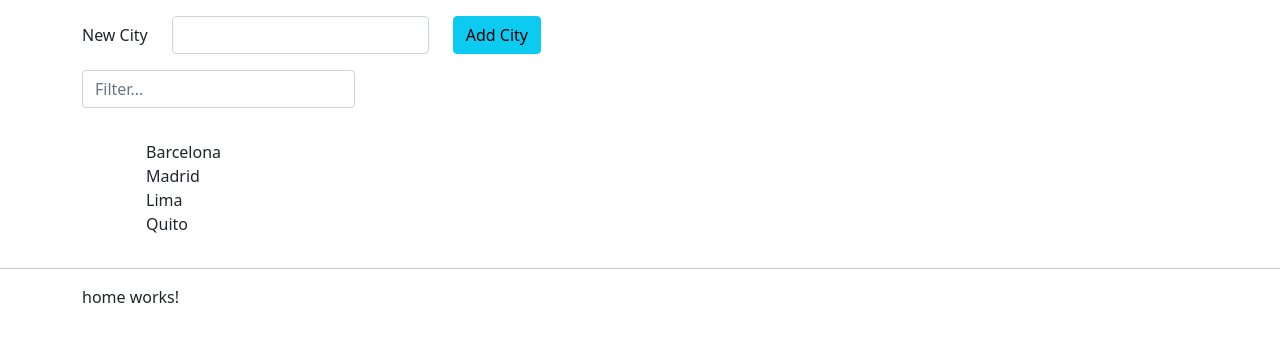
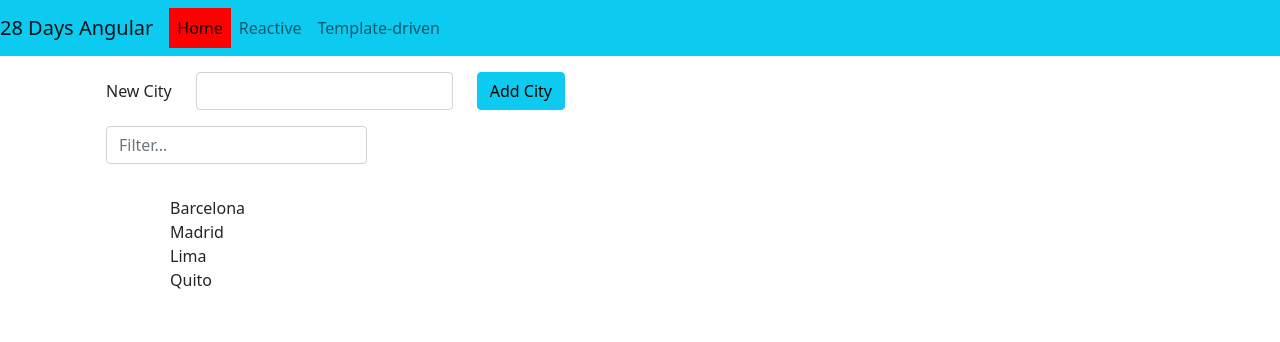
Before and after one commit to apgallego/angular-28-days-tutorial, an Angular app: page /home in a window 1280 px wide. Shown: the top 342 px of the page. Built offline with nearby package versions, Linux system fonts and the light colour scheme.

Commit message:
routing settings

```diff
--- a/src/app/app.component.html
+++ b/src/app/app.component.html
@@ -1,40 +1,8 @@
-<!-- <p *ngIf="name">El nombre es: {{name}}</p> -->
-
-<!-- <input type="text" [(ngModel)]="name" /> -->
+<app-navbar></app-navbar>
 
 <div class="container">
   <div class="row">
-    <div class="col-md-6 my-3">
-      <app-form-new-item (newItemEvent)="addNewCity($event)" [label]="'City'" [className]="'btn-info'"></app-form-new-item>
-      <div class="col-md-6 my-3">
-        <input type="text" class="form-control" placeholder="Filter..." [(ngModel)]="criteria">
-      </div>
-    </div>
-    <div class="col-md-8">
-      <ul>
-        <app-cities *ngFor="let city of (cities | filter: criteria)" (cityClickedEvent)="onCityClicked($event)" [city]="city" [selection]="selection"></app-cities>
-      </ul>
-    </div>
-    <!-- <input type="text" (keypress)="onSearch()" /> -->
-    <!-- ** Angular pipelines ** -->
-    <!-- <p>{{'6/15/15, 9:03 AM' | date: 'full'}}</p> -->
-    <!-- <p>My birthday is: {{'6/15/15, 9:03 AM' | date: 'full' | uppercase}}</p> -->
-    <!-- <p>{{'999' |  currency}}</p> -->
-    <!-- <p>{{'999' |  currency:'EUR'}}</p> -->
-    <!-- <p>{{'999' |  currency:'DOP'}}</p> -->
-    <div class="col-md-4">
-      <div *ngIf="selection">
-        <p>Your city is: {{selection}}</p>
-        <!-- <button (click)="onClear()">Clear your selection</button> -->
-        <app-button (click)="onClear()" [label]="'Clear your selection'"></app-button>
-      </div>
-    </div>
-  </div>
-</div>
-<hr/>
-<div class="container">
-  <div class="row">
-    <div class="col-6">
+    <div class="col-12">
       <!-- in the video, if <router-outlet> gives an error, the guy says to import AppRoutingModule in app.module.ts.
         that didn't work for me and in StackOverflow gave the following solution: importing RouterModule -->
       <router-outlet></router-outlet>
--- a/src/app/app.component.ts
+++ b/src/app/app.component.ts
@@ -6,27 +6,5 @@ import { Component } from '@angular/core';
   styleUrls: ['./app.component.scss']
 })
 export class AppComponent {
-  title = 'angular-28-days-tutorial';
-  name!: string;
-  cities = ['Barcelona', 'Madrid', 'Lima', 'Quito'];
-  selection!: string;
-  criteria = '';
 
-  addNewCity(city: string): void {
-    this.cities.push(city);
-  }
-
-  onCityClicked(city: string): void{
-    console.log('City -> ', city);
-    this.selection = city;
-  }
-
-  onClear(): void{
-    console.log('onClear');
-    this.selection = '';
-  }
-
-  onSearch(): void {
-   console.log('onSearch');
-  }
 }
--- a/src/app/app.module.ts
+++ b/src/app/app.module.ts
@@ -12,6 +12,8 @@ import { ContactReactiveComponent } from './contact-reactive/contact-reactive.co
 import { HomeComponent } from './home/home.component';
 import { AppRoutingModule } from './app.routing.module';
 import { RouterModule } from '@angular/router';
+import { NavbarComponent } from './navbar/navbar.component';
+import { PagenotfoundComponent } from './pagenotfound/pagenotfound.component';
 
 @NgModule({
   declarations: [
@@ -23,6 +25,8 @@ import { RouterModule } from '@angular/router';
     ContactComponent,
     ContactReactiveComponent,
     HomeComponent,
+    NavbarComponent,
+    PagenotfoundComponent,
 
   ],
   imports: [
--- a/src/app/app.routing.module.ts
+++ b/src/app/app.routing.module.ts
@@ -3,12 +3,14 @@ import { RouterModule, Routes } from "@angular/router";
 import { ContactReactiveComponent } from "./contact-reactive/contact-reactive.component";
 import { ContactComponent } from "./contact/contact.component";
 import { HomeComponent } from "./home/home.component";
+import { PagenotfoundComponent } from "./pagenotfound/pagenotfound.component";
 
 const routes: Routes = [
     { path: '', redirectTo: '/home', pathMatch: 'full' },
     { path: 'contact-reactive', component: ContactReactiveComponent },
     { path: 'contact-template', component: ContactComponent },
     { path: 'home', component: HomeComponent },
+    { path: '**', component: PagenotfoundComponent },
 ];
 
 @NgModule({
--- a/src/app/home/home.component.html
+++ b/src/app/home/home.component.html
@@ -1 +1,33 @@
-<p>home works!</p>
+<!-- <p *ngIf="name">El nombre es: {{name}}</p> -->
+
+<!-- <input type="text" [(ngModel)]="name" /> -->
+
+<div class="container">
+    <div class="row">
+      <div class="col-md-6 my-3">
+        <app-form-new-item (newItemEvent)="addNewCity($event)" [label]="'City'" [className]="'btn-info'"></app-form-new-item>
+        <div class="col-md-6 my-3">
+          <input type="text" class="form-control" placeholder="Filter..." [(ngModel)]="criteria">
+        </div>
+      </div>
+      <div class="col-md-8">
+        <ul>
+          <app-cities *ngFor="let city of (cities | filter: criteria)" (cityClickedEvent)="onCityClicked($event)" [city]="city" [selection]="selection"></app-cities>
+        </ul>
+      </div>
+      <!-- <input type="text" (keypress)="onSearch()" /> -->
+      <!-- ** Angular pipelines ** -->
+      <!-- <p>{{'6/15/15, 9:03 AM' | date: 'full'}}</p> -->
+      <!-- <p>My birthday is: {{'6/15/15, 9:03 AM' | date: 'full' | uppercase}}</p> -->
+      <!-- <p>{{'999' |  currency}}</p> -->
+      <!-- <p>{{'999' |  currency:'EUR'}}</p> -->
+      <!-- <p>{{'999' |  currency:'DOP'}}</p> -->
+      <div class="col-md-4">
+        <div *ngIf="selection">
+          <p>Your city is: {{selection}}</p>
+          <!-- <button (click)="onClear()">Clear your selection</button> -->
+          <app-button (click)="onClear()" [label]="'Clear your selection'"></app-button>
+        </div>
+      </div>
+    </div>
+  </div>
--- a/src/app/home/home.component.ts
+++ b/src/app/home/home.component.ts
@@ -1,15 +1,28 @@
-import { Component, OnInit } from '@angular/core';
+import { Component } from '@angular/core';
 
 @Component({
   selector: 'app-home',
   templateUrl: './home.component.html',
   styleUrls: ['./home.component.scss']
 })
-export class HomeComponent implements OnInit {
+export class HomeComponent {
+  title = 'angular-28-days-tutorial';
+  name!: string;
+  cities = ['Barcelona', 'Madrid', 'Lima', 'Quito'];
+  selection!: string;
+  criteria = '';
 
-  constructor() { }
-
-  ngOnInit(): void {
+  addNewCity(city: string): void {
+    this.cities.push(city);
   }
 
+  onCityClicked(city: string): void{
+    console.log('City -> ', city);
+    this.selection = city;
+  }
+
+  onClear(): void{
+    console.log('onClear');
+    this.selection = '';
+  }
 }
--- /dev/null
+++ b/src/app/navbar/navbar.component.html
@@ -0,0 +1,22 @@
+<nav class="navbar navbar-expand-lg navbar-light bg-info">
+    <a class="navbar-brand" routerLink="/">28 Days Angular</a>
+    <button class="navbar-toggler" type="button" data-toggle="collapse" data-target="#navbarNav" aria-controls="navbarNav" aria-expanded="false" aria-label="Toggle navigation">
+      <span class="navbar-toggler-icon"></span>
+    </button>
+    <div class="collapse navbar-collapse" id="navbarNav">
+      <ul class="navbar-nav">
+        <li class="nav-item">
+            <a class="nav-link" routerLinkActive="active" routerLink="/home">Home</a>
+        </li>
+        <!-- <li class="nav-item">
+            <a class="nav-link" routerLinkActive="active" routerLink="/contact-reactive">Reactive</a>
+        </li> -->
+        <li class="nav-item">
+          <a class="nav-link" routerLinkActive="active" (click)="goToReactive()" >Reactive</a>
+        </li>
+        <li class="nav-item">
+          <a class="nav-link" routerLinkActive="active" routerLink="/contact-template">Template-driven</a>
+        </li>
+      </ul>
+    </div>
+  </nav>
--- /dev/null
+++ b/src/app/navbar/navbar.component.scss
@@ -0,0 +1,3 @@
+.navbar-light .navbar-nav .nav-link.active, .navbar-light .navbar-nav .show>.nav-link {
+    background-color: red;
+}
--- /dev/null
+++ b/src/app/navbar/navbar.component.ts
@@ -0,0 +1,19 @@
+import { Component, OnInit } from '@angular/core';
+import { Router } from '@angular/router';
+
+@Component({
+  selector: 'app-navbar',
+  templateUrl: './navbar.component.html',
+  styleUrls: ['./navbar.component.scss']
+})
+export class NavbarComponent implements OnInit {
+
+  constructor(private readonly router: Router) { }
+
+  ngOnInit(): void {
+  }
+
+  goToReactive(): void {
+    this.router.navigate(['contact-reactive', {queryParams: {name: 'Alfre'}}]);
+  }
+}
--- /dev/null
+++ b/src/app/pagenotfound/pagenotfound.component.html
@@ -0,0 +1 @@
+<p>pagenotfound works!</p>
--- /dev/null
+++ b/src/app/pagenotfound/pagenotfound.component.ts
@@ -0,0 +1,15 @@
+import { Component, OnInit } from '@angular/core';
+
+@Component({
+  selector: 'app-pagenotfound',
+  templateUrl: './pagenotfound.component.html',
+  styleUrls: ['./pagenotfound.component.scss']
+})
+export class PagenotfoundComponent implements OnInit {
+
+  constructor() { }
+
+  ngOnInit(): void {
+  }
+
+}
```
Also changed, not shown: src/app/pagenotfound/pagenotfound.component.scss (added), 2 other files (tests, documents, lock files or other folders).
